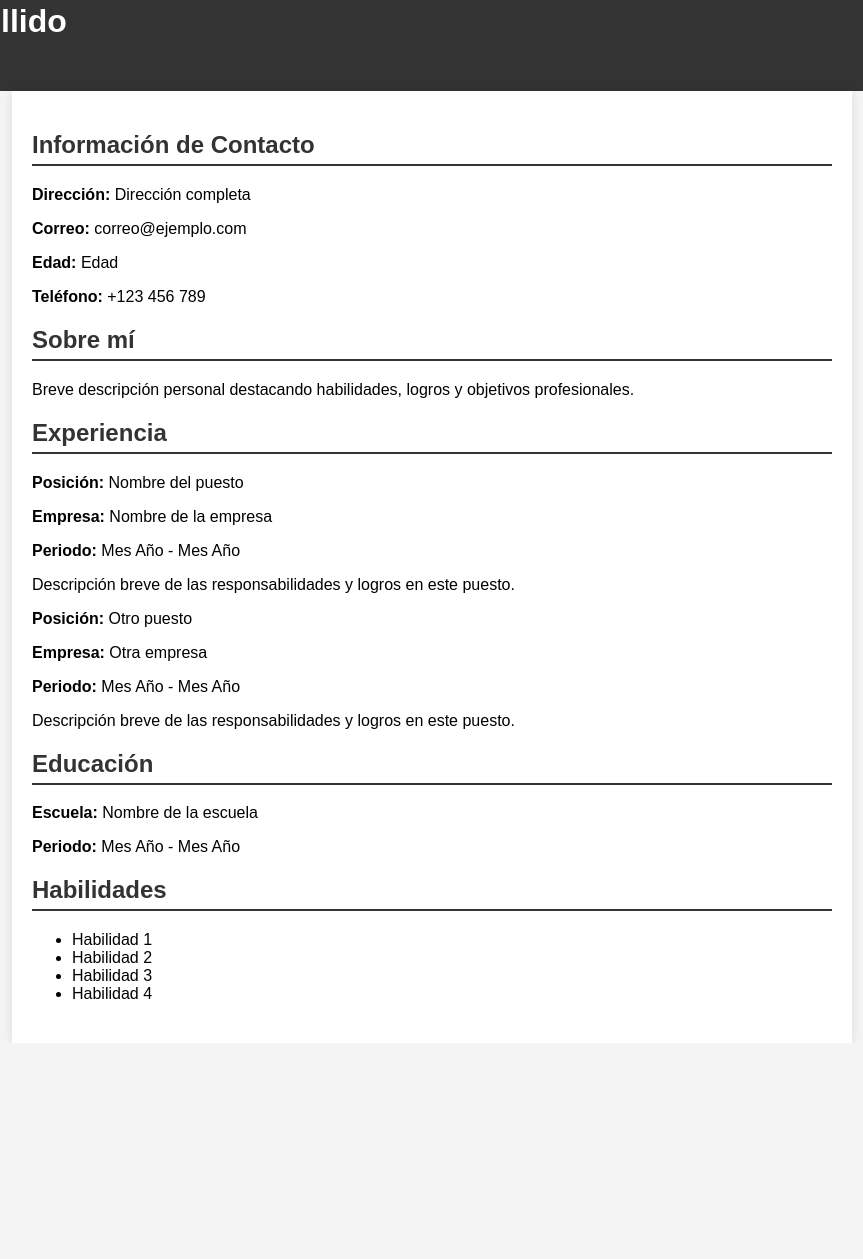
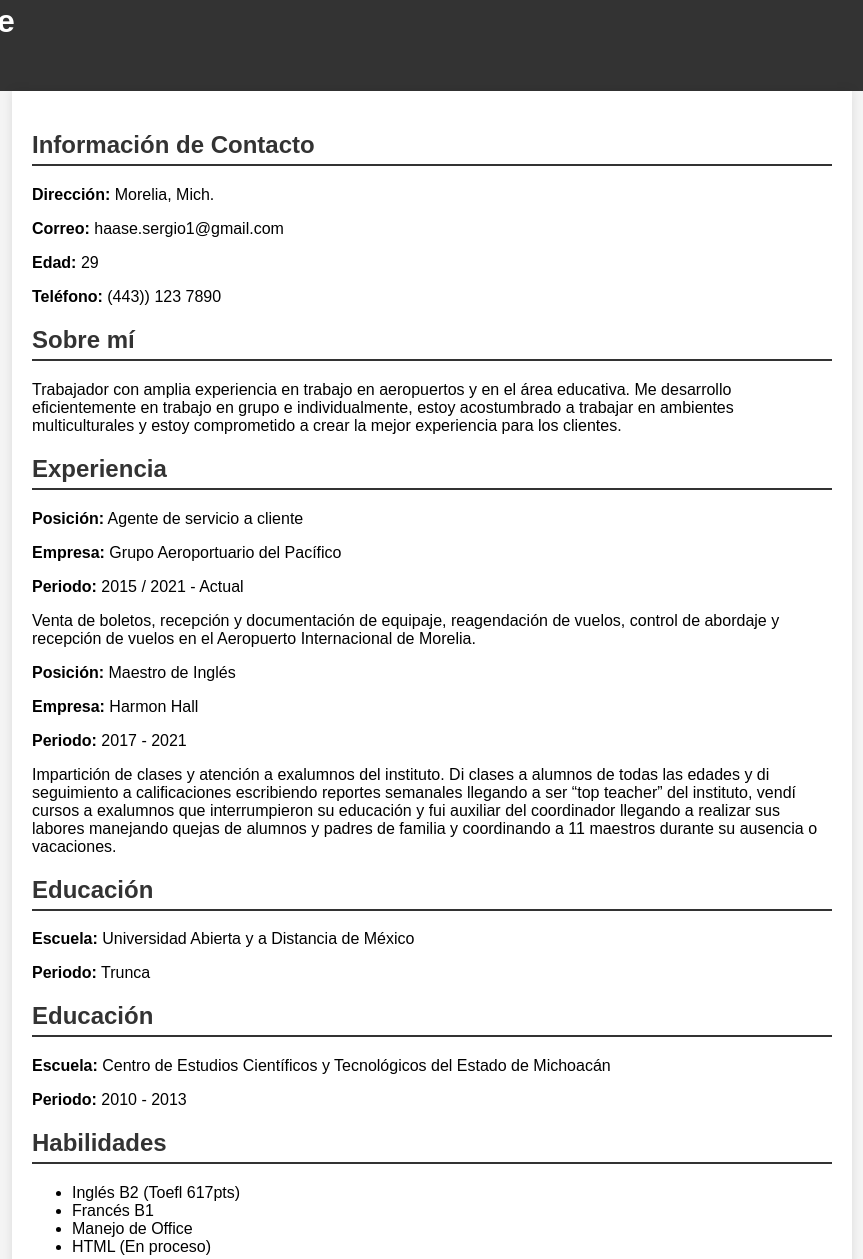
Before and after one commit to Haase001/CV-ChatGPT, a plain HTML site: page index.html in a window 1280 px wide. Shown: the part 49-1308 px from the top of the page, without its empty margins (208-1071 px from the left). Before the commit the page ends 1092 px from the top, so only its background shows below. Drawn offline with Linux system fonts and the light colour scheme.

Commit message:
Modificacion de CV con mis datos

```diff
--- a/index.html
+++ b/index.html
@@ -46,55 +46,70 @@
 </head>
 <body>
     <header>
-        <h1>Nombre Apellido</h1>
-        <img src="ruta_de_imagen.jpg" alt="Foto de perfil">
+        <h1>Sergio Haase</h1>
+        <img src="img/Yo4.jpeg" alt="Foto de perfil">
     </header>
 
     <main>
         <section class="contact-info">
             <h2>Información de Contacto</h2>
-            <p><strong>Dirección:</strong> Dirección completa</p>
-            <p><strong>Correo:</strong> correo@ejemplo.com</p>
-            <p><strong>Edad:</strong> Edad</p>
-            <p><strong>Teléfono:</strong> +123 456 789</p>
+            <p><strong>Dirección:</strong> Morelia, Mich.</p>
+            <p><strong>Correo:</strong> haase.sergio1@gmail.com</p>
+            <p><strong>Edad:</strong> 29</p>
+            <p><strong>Teléfono:</strong> (443)) 123 7890</p>
         </section>
 
         <section class="about-me">
             <h2>Sobre mí</h2>
-            <p>Breve descripción personal destacando habilidades, logros y objetivos profesionales.</p>
+            <p>Trabajador con amplia experiencia en trabajo en aeropuertos y en el área educativa.
+                Me desarrollo eficientemente en trabajo en grupo e individualmente,
+                estoy acostumbrado a trabajar en ambientes multiculturales y estoy comprometido a crear la mejor experiencia para los clientes.</p>
         </section>
 
         <section class="experience">
             <h2>Experiencia</h2>
             <div class="experience-block">
-                <p><strong>Posición:</strong> Nombre del puesto</p>
-                <p><strong>Empresa:</strong> Nombre de la empresa</p>
-                <p><strong>Periodo:</strong> Mes Año - Mes Año</p>
-                <p>Descripción breve de las responsabilidades y logros en este puesto.</p>
+                <p><strong>Posición:</strong> Agente de servicio a cliente</p>
+                <p><strong>Empresa:</strong> Grupo Aeroportuario del Pacífico</p>
+                <p><strong>Periodo:</strong> 2015 / 2021 - Actual</p>
+                <p>Venta de boletos, recepción y documentación de equipaje,
+                reagendación de vuelos, control de abordaje y recepción de vuelos en el Aeropuerto Internacional de Morelia.</p>
             </div>
             <div class="experience-block">
-                <p><strong>Posición:</strong> Otro puesto</p>
-                <p><strong>Empresa:</strong> Otra empresa</p>
-                <p><strong>Periodo:</strong> Mes Año - Mes Año</p>
-                <p>Descripción breve de las responsabilidades y logros en este puesto.</p>
+                <p><strong>Posición:</strong> Maestro de Inglés</p>
+                <p><strong>Empresa:</strong> Harmon Hall</p>
+                <p><strong>Periodo:</strong> 2017 - 2021</p>
+                <p>Impartición de clases y atención a exalumnos del instituto.
+                    Di clases a alumnos de todas las edades y di seguimiento a
+                    calificaciones escribiendo reportes semanales llegando a ser “top teacher” del instituto,
+                    vendí cursos a exalumnos que interrumpieron su educación y fui auxiliar del coordinador
+                    llegando a realizar sus labores manejando quejas de alumnos y padres de familia y coordinando a 11 maestros durante su ausencia o vacaciones.</p>
             </div>
         </section>
 
         <section class="education">
             <h2>Educación</h2>
             <div class="education-block">
-                <p><strong>Escuela:</strong> Nombre de la escuela</p>
-                <p><strong>Periodo:</strong> Mes Año - Mes Año</p>
+                <p><strong>Escuela:</strong> Universidad Abierta y a Distancia de México</p>
+                <p><strong>Periodo:</strong> Trunca</p>
+            </div>
+        </section>
+
+        <section class="education">
+            <h2>Educación</h2>
+            <div class="education-block">
+                <p><strong>Escuela:</strong> Centro de Estudios Científicos y Tecnológicos del Estado de Michoacán</p>
+                <p><strong>Periodo:</strong> 2010 - 2013</p>
             </div>
         </section>
 
         <section class="skills">
             <h2>Habilidades</h2>
             <ul>
-                <li>Habilidad 1</li>
-                <li>Habilidad 2</li>
-                <li>Habilidad 3</li>
-                <li>Habilidad 4</li>
+                <li>Inglés B2 (Toefl 617pts)</li>
+                <li>Francés B1</li>
+                <li>Manejo de Office</li>
+                <li>HTML (En proceso)</li>
             </ul>
         </section>
     </main>
```
Also changed, not shown: 1 other file.
